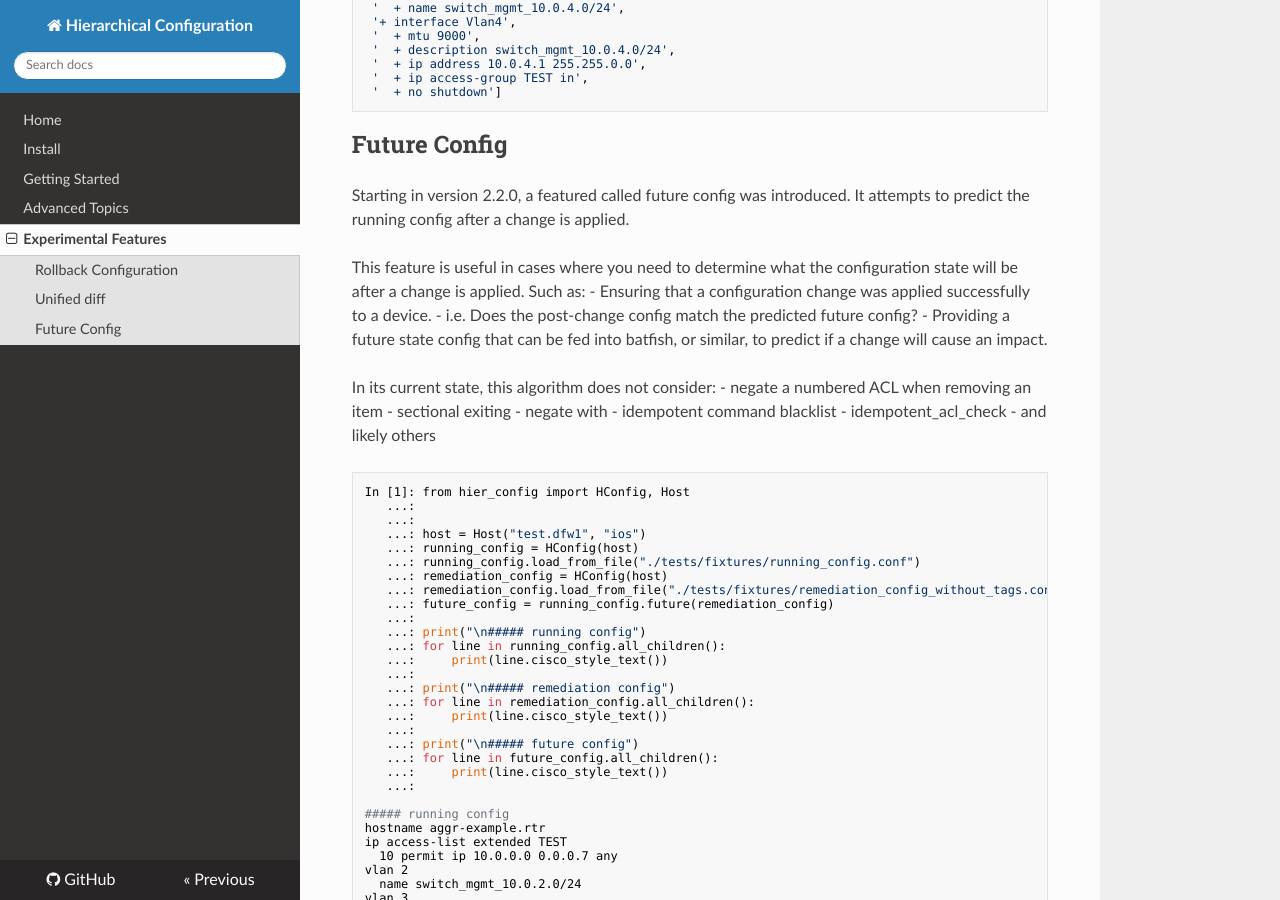
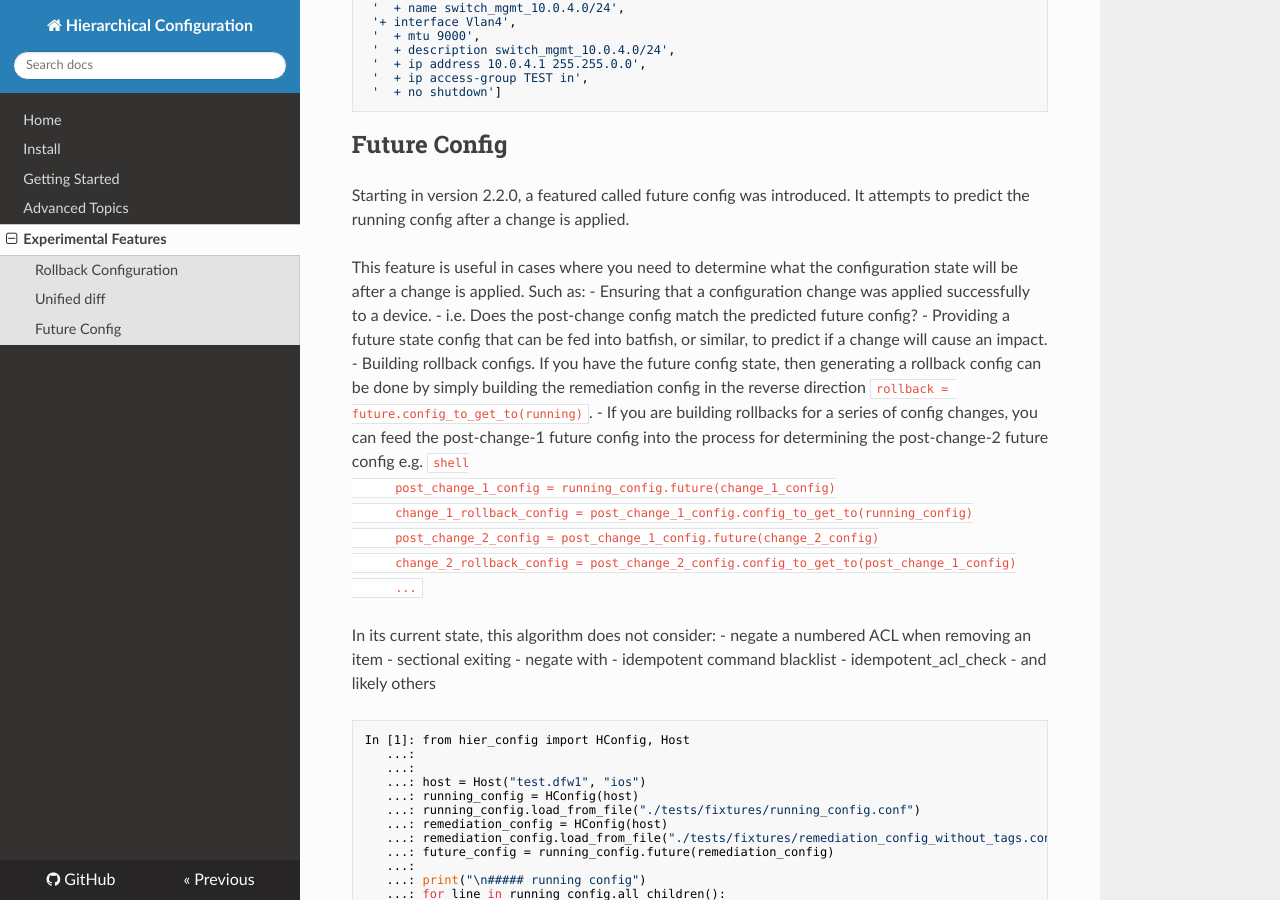
Before and after one commit to netdevops/hier_config, an MkDocs documentation site: the page built from docs/experimental-features.md, in a window 1280 px wide and 900 px high, scrolled down 1431 px. Built offline with MkDocs 1.6.1, drawn with Linux system fonts in a browser that asks for light colours; nearby versions of some CDN libraries.

Commit message:
update docs with buildings rollacks use case for future()

````diff
--- a/docs/experimental-features.md
+++ b/docs/experimental-features.md
@@ -76,6 +76,15 @@ This feature is useful in cases where you need to determine what the configurati
 - Ensuring that a configuration change was applied successfully to a device.
   - i.e. Does the post-change config match the predicted future config?
 - Providing a future state config that can be fed into batfish, or similar, to predict if a change will cause an impact.
+- Building rollback configs. If you have the future config state, then generating a rollback config can be done by simply building the remediation config in the reverse direction `rollback = future.config_to_get_to(running)`.
+  - If you are building rollbacks for a series of config changes, you can feed the post-change-1 future config into the process for determining the post-change-2 future config e.g.
+      ```shell
+      post_change_1_config = running_config.future(change_1_config)
+      change_1_rollback_config = post_change_1_config.config_to_get_to(running_config)
+      post_change_2_config = post_change_1_config.future(change_2_config)
+      change_2_rollback_config = post_change_2_config.config_to_get_to(post_change_1_config)
+      ...
+      ```
 
 In its current state, this algorithm does not consider:
 - negate a numbered ACL when removing an item
````
